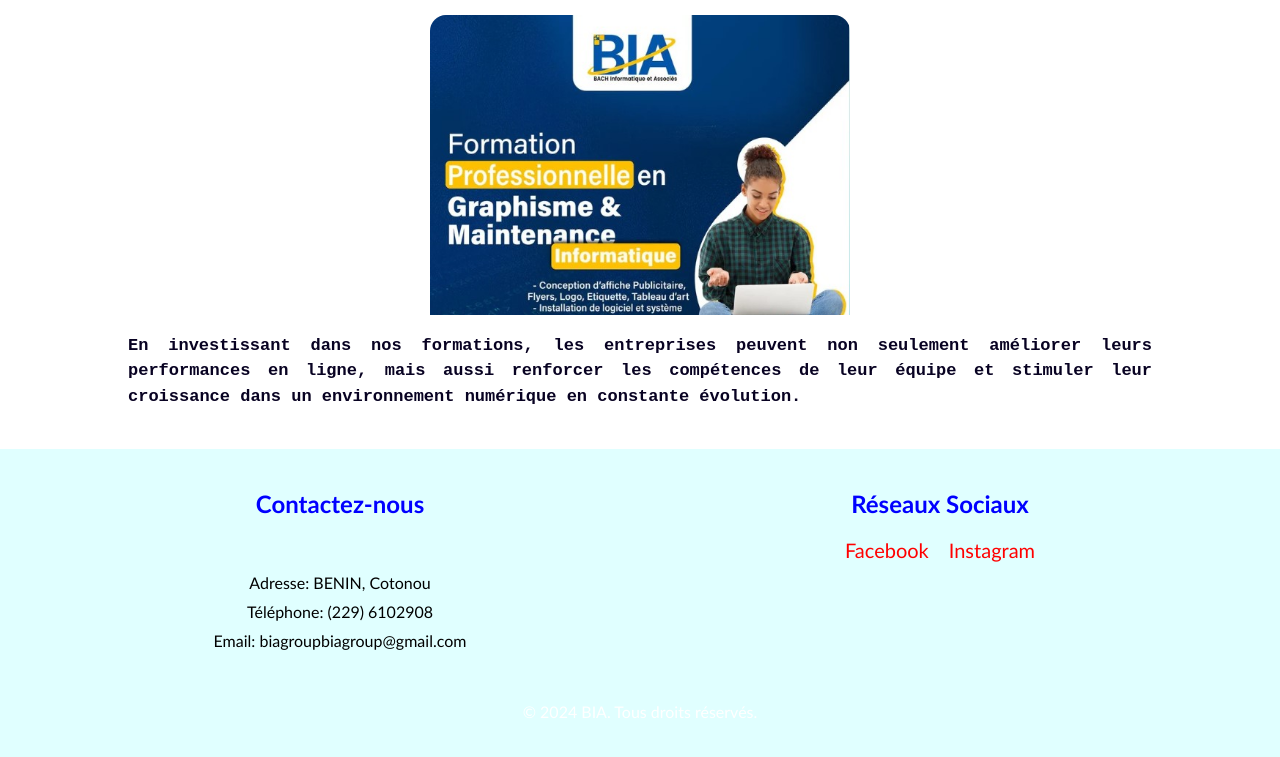
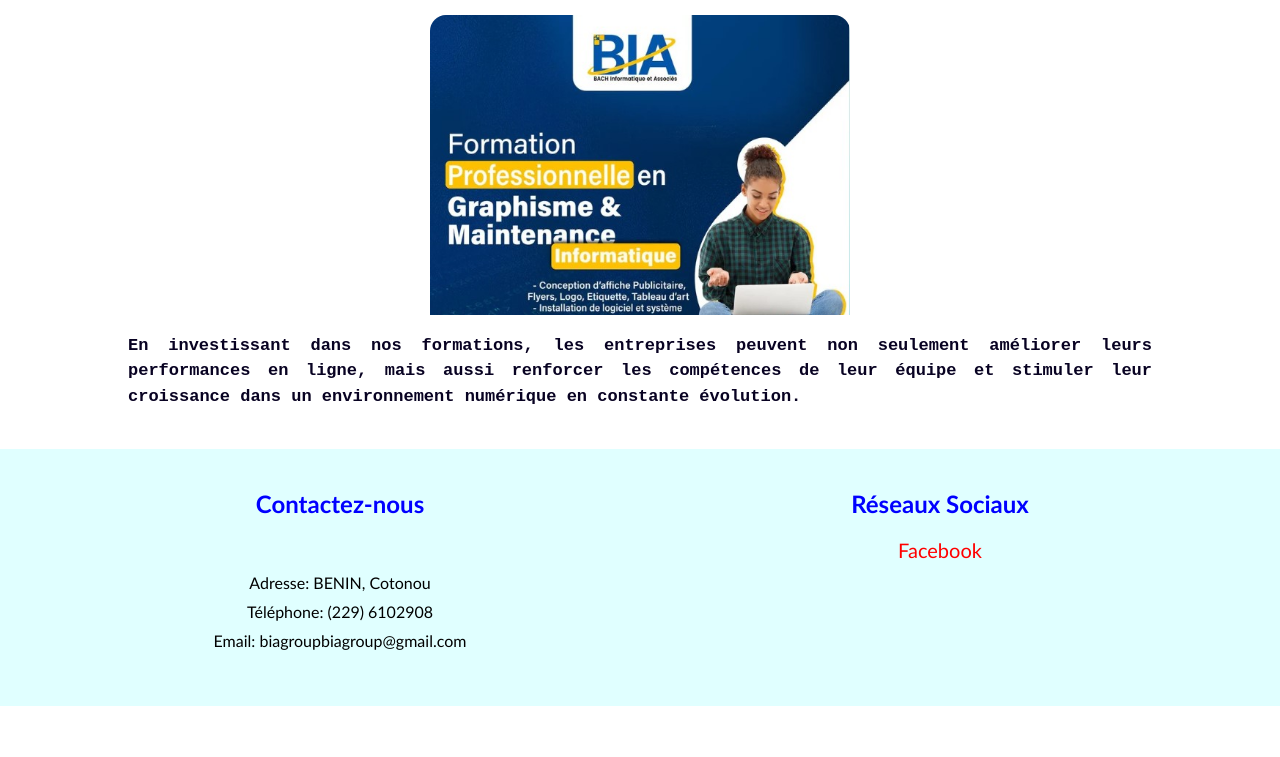
Before and after one commit to cabinum/bia, a plain HTML site: page index.html in a window 1280 px wide. Shown: the part 2681-3438 px from the top of the page. After the commit the page ends 3387 px from the top, so only its background shows below. Drawn offline with Linux system fonts and the light colour scheme.

Commit message:
Update index.html

```diff
--- a/index.html
+++ b/index.html
@@ -194,12 +194,10 @@
         <h2>Réseaux Sociaux</h2>
         <div class="footer-social">
           <a href="https://web.facebook.com/profile.php?id=100092426596469" target="_blank">Facebook</a>
-          <a href="#" target="_blank">Instagram</a>
         </div>
       </div>
     </div>
 
-    <p>&copy; 2024 BIA. Tous droits réservés.</p>
   </footer>
 </body>
 
```
